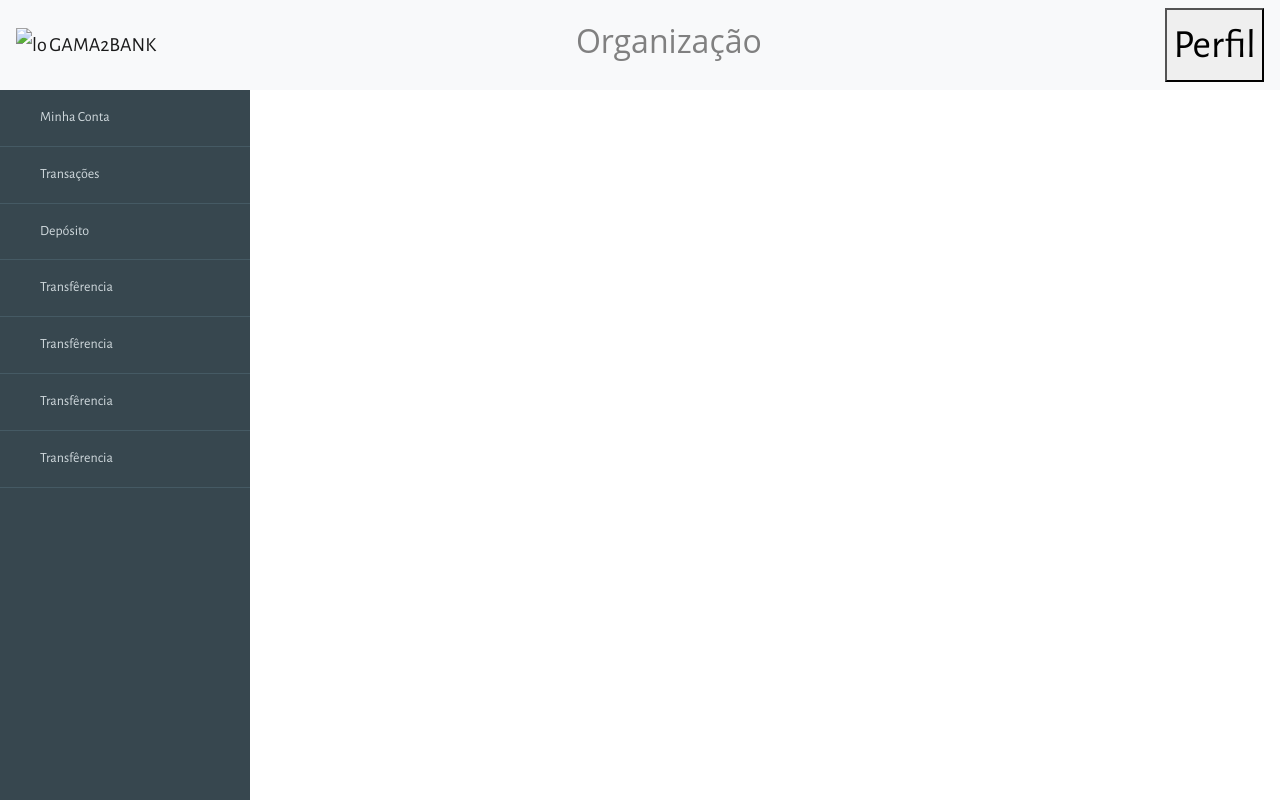
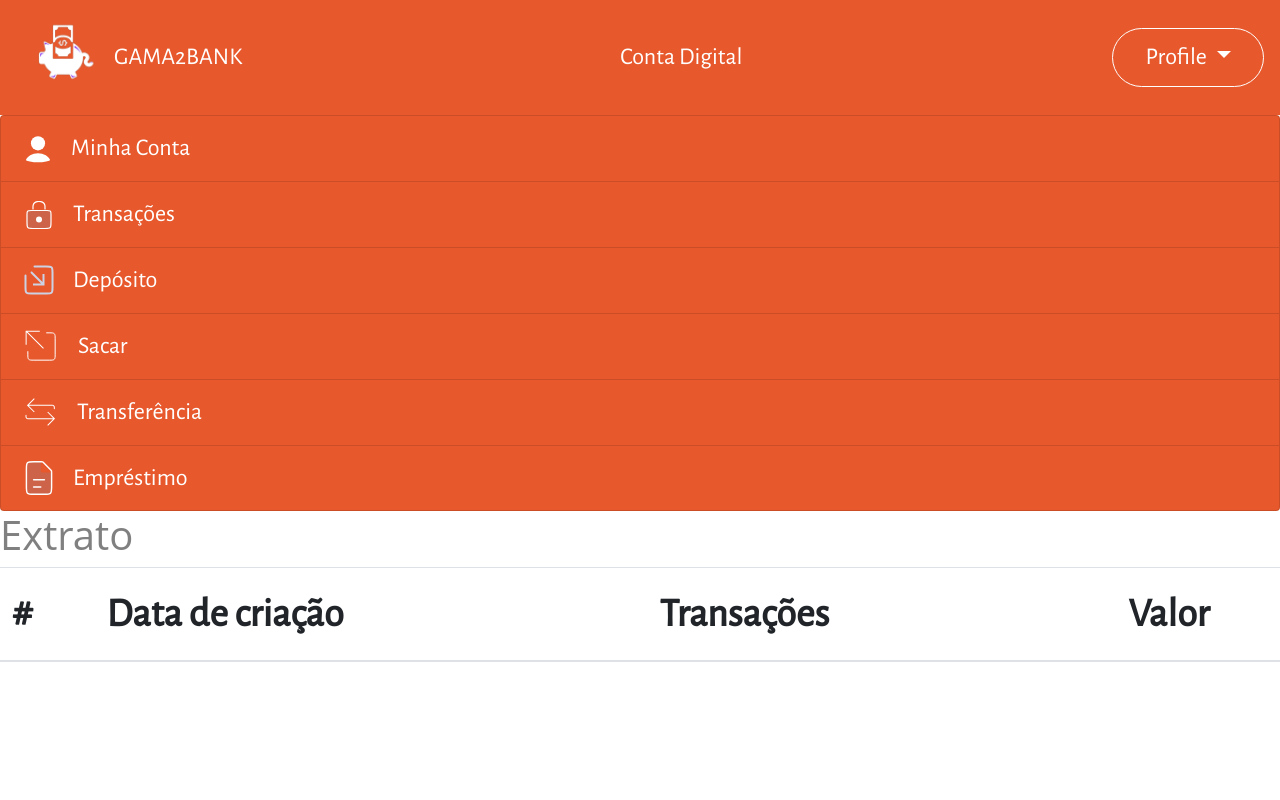
Before and after one commit to GRUPO02-GAMA/Bank2Gama, a website: page public/transacoes.html in a window 1280 px wide. Drawn offline with nearby package versions, Linux system fonts and the light colour scheme.

Commit message:
feat: 🎸 transation page

```diff
--- a/public/transacoes.html
+++ b/public/transacoes.html
@@ -1,5 +1,6 @@
 <!DOCTYPE html>
 <html lang="en">
+
 <head>
   <meta charset="UTF-8">
   <meta http-equiv="X-UA-Compatible" content="IE=edge">
@@ -11,8 +12,8 @@
 
   <link rel="stylesheet" href="fonts/icomoon/style.css" />
 
+  <link rel="stylesheet" href="css/jquery-ui.css" />
   <link rel="stylesheet" href="css/bootstrap.min.css" />
-  <link rel="stylesheet" href="css/jquery-ui.css" />
   <link rel="stylesheet" href="css/owl.carousel.min.css" />
   <link rel="stylesheet" href="css/owl.theme.default.min.css" />
   <link rel="stylesheet" href="css/owl.theme.default.min.css" />
@@ -31,64 +32,104 @@
 
   <title>Transacoes</title>
 </head>
+
 <body>
   <!-- font-family: 'Alegreya Sans', sans-serif; -->
-
-    <nav class="navbar navbar-light bg-light">
-        <a class="navbar-brand" href="#">
-          <img src="../public/images/porco_branco.png" width="30" height="30" class="d-inline-block align-top" alt="logo gama2bank">
-          GAMA2BANK
+  <nav class="navbar navbar-expand-sm">
+    <button class="navbar-toggler" type="button" data-toggle="collapse" data-target="#navbarNavDropdown"
+      aria-controls="navbarNavDropdown" aria-expanded="false" aria-label="Toggle navigation">
+      <span class="navbar-toggler-icon"></span>
+    </button>
+    <div class="collapse navbar-collapse" id="navbarNavDropdown">
+      <ul class="navbar-nav">
+        <li class="nav-item">
+          <a class="nav-link" href="#" id="firstNavLink">
+            <img class="logo" src="images/logo-white.png" alt="">
+            <span class="logo-text">GAMA2BANK</span>
           </a>
-
-        <h2> Organização </h2>
-
-        <button>
-            Perfil
-        </button>
+        </li>
+        <li class="nav-item">
+          <a class="nav-link" href="#">Conta Digital</a>
+        </li>
+        <li class="nav-item dropdown">
+          <a class="nav-link dropdown-toggle" href="#" id="navbarDropdownMenuLink" data-toggle="dropdown"
+            aria-haspopup="true" aria-expanded="false">
+            Profile
+          </a>
+          <div class="dropdown-menu" aria-labelledby="navbarDropdownMenuLink">
+            <a class="dropdown-item" href="#">Perfil</a>
+            <a class="dropdown-item" href="#">Logout</a>
+          </div>
+        </li>
+      </ul>
+    </div>
   </nav>
 
-      <div id="viewport">
-        <!-- Sidebar -->
-        <div id="sidebar">
-          <ul class="nav">
-            <li>
-              <a href="#">
-                <i class="zmdi zmdi-view-link"></i> Minha Conta
+  <header class="side-bar">
+    <ul class="list-group">
+      <li class="list-group-item">
+        <a href="" class="list-group-item-link">
+          <img src="images/icon-acoount.svg" alt="">
+          <span class="list-group-item-text">Minha Conta</span>
         </a>
       </li>
-            <li>
-              <a href="#">
-                <i class="zmdi zmdi-view-link"></i> Transações
+      <li class="list-group-item">
+        <a href="" class="list-group-item-link">
+          <img src="images/icon-transaction.svg" alt="">
+          <span class="list-group-item-text">Transações</span>
         </a>
       </li>
-            <li>
-              <a href="#">
-                <i class="zmdi zmdi-view-link"></i> Depósito
+      <li class="list-group-item">
+        <a href="" class="list-group-item-link">
+          <img src="images/icon-deposit.svg" alt="">
+          <span class="list-group-item-text">Depósito</span>
         </a>
       </li>
-            <li>
-                <a href="#">
-                  <i class="zmdi zmdi-view-link"></i> Transfêrencia
+      <li class="list-group-item">
+        <a href="" class="list-group-item-link">
+          <img src="images/icon-withdraw.svg" alt="">
+          <span class="list-group-item-text">Sacar</span>
         </a>
       </li>
-              <li>
-                <a href="#">
-                  <i class="zmdi zmdi-view-link"></i> Transfêrencia
+      <li class="list-group-item">
+        <a href="" class="list-group-item-link">
+          <img src="images/icon-transfer.svg" alt="">
+          <span class="list-group-item-text">Transferência</span>
           </a>
       </li>
-              <li>
-                <a href="#">
-                  <i class="zmdi zmdi-view-link"></i> Transfêrencia
-                </a>
-              </li>
-              <li>
-                <a href="#">
-                  <i class="zmdi zmdi-view-link"></i> Transfêrencia
+      <li class="list-group-item">
+        <a href="" class="list-group-item-link">
+          <img src="images/icon-loan.svg" alt="" id="iconLoan">
+          <span class="list-group-item-text">Empréstimo</span>
           </a>
       </li>
     </ul>
+  </header>
+
+  <h1> Extrato </h1>
+
+  <div class="row">
+    <div class="col">
+        <div class="table-responsive-md">
+            <table class="table table-striped" id="agenda">
+                <thead>
+                    <tr>
+                        <th scope="col" value="">#</th>
+                        <th scope="col" value="">Data de criação</th>
+                        <th scope="col" value="">Transações</th>
+                        <th scope="col" class="text-center" value="">Valor</th>
+                      </button></th>
+                    </tr>
+                    <tbody></tbody>
+                </thead>
+            </table>
+        </div>
     </div>
 </div>
 
+  <script src="../public/js/jquery-3.3.1.min.js"></script>
+  <script src="../public/js/bootstrap.min.js"></script>
+
 </body>
+
 </html>
```
Lines whose indentation alone changed are shown as unchanged.
